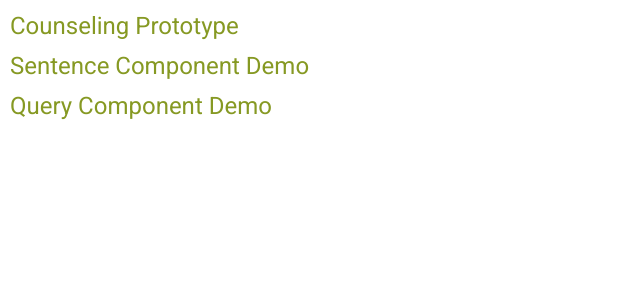
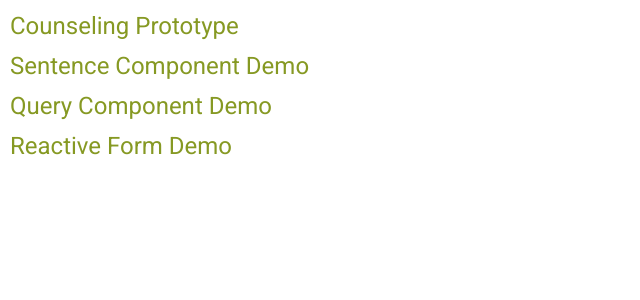
Before and after one commit to gildarts/counseling-render, an Angular app: page /research in a window 1280 px wide. Shown: the top 300 px of the page, without its empty margins (0-640 px from the left). Built offline with nearby package versions, Linux system fonts and the light colour scheme.

Commit message:
增加 reactive form demo.

```diff
--- a/src/app/research/index/index.component.html
+++ b/src/app/research/index/index.component.html
@@ -2,4 +2,5 @@
   <h3><a href="/assets/sp-counseling/prototype.html">Counseling Prototype</a></h3>
   <h3><a routerLink="sentence">Sentence Component Demo</a></h3>
   <h3><a routerLink="query">Query Component Demo</a></h3>
+  <h3><a routerLink="reactive">Reactive Form Demo</a></h3>
 </div>
--- /dev/null
+++ b/src/app/research/reactive-form/reactive-form.component.html
@@ -0,0 +1,3 @@
+<p>
+  reactive-form works!
+</p>
--- /dev/null
+++ b/src/app/research/reactive-form/reactive-form.component.ts
@@ -0,0 +1,15 @@
+import { Component, OnInit } from '@angular/core';
+
+@Component({
+  selector: 'app-reactive-form',
+  templateUrl: './reactive-form.component.html',
+  styleUrls: ['./reactive-form.component.css']
+})
+export class ReactiveFormComponent implements OnInit {
+
+  constructor() { }
+
+  ngOnInit() {
+  }
+
+}
--- a/src/app/research/research-routing.module.ts
+++ b/src/app/research/research-routing.module.ts
@@ -3,11 +3,13 @@ import { Routes, RouterModule } from '@angular/router';
 import { IndexComponent } from './index/index.component';
 import { SentenceTestComponent } from './sentence-test/sentence-test.component';
 import { QueryTestComponent } from './query-test/query-test.component';
+import { ReactiveFormComponent } from './reactive-form/reactive-form.component';
 
 const routes: Routes = [
-  {path: '', component: IndexComponent},
+  { path: '', component: IndexComponent },
   { path: 'sentence', component: SentenceTestComponent },
-  { path: 'query', component: QueryTestComponent }
+  { path: 'query', component: QueryTestComponent },
+  { path: 'reactive', component: ReactiveFormComponent }
 ];
 
 @NgModule({
```
Also changed, not shown: src/app/research/research.module.ts (+7 -1 lines), src/app/research/reactive-form/reactive-form.component.css (added).
